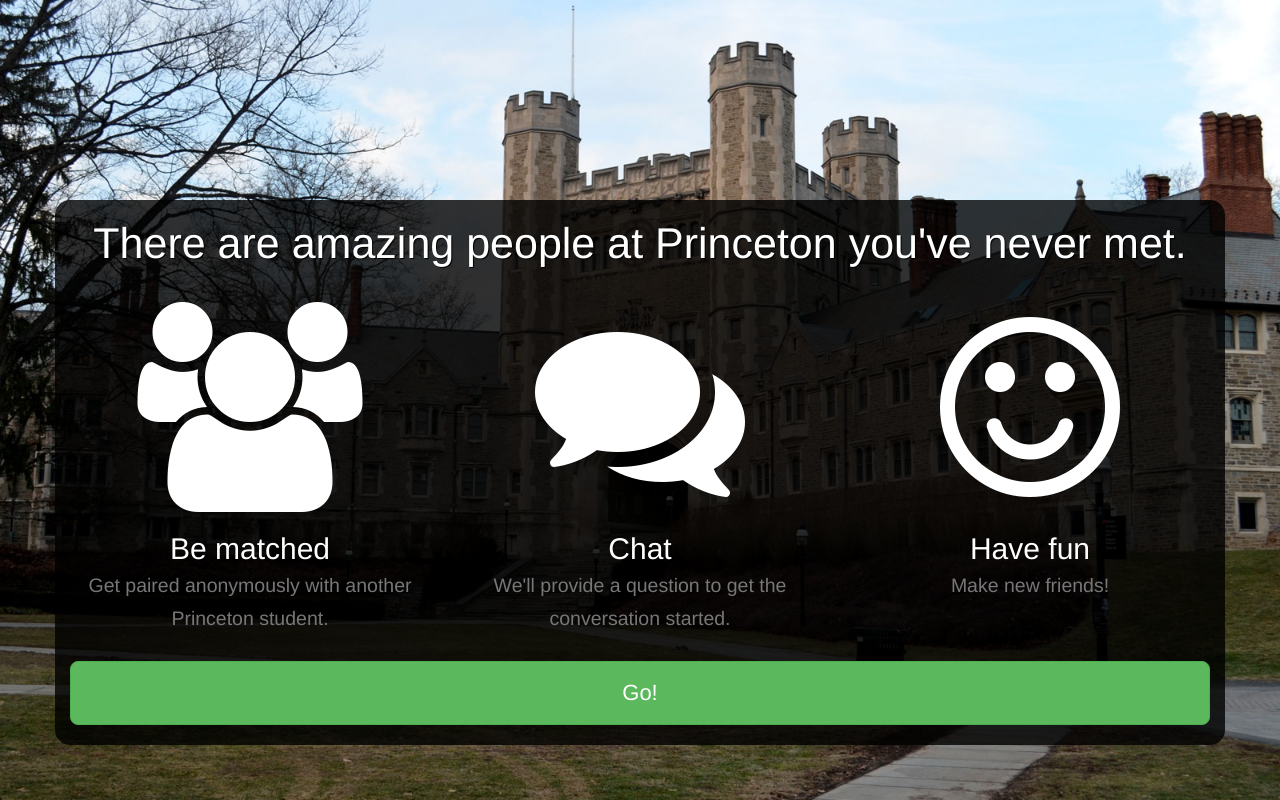
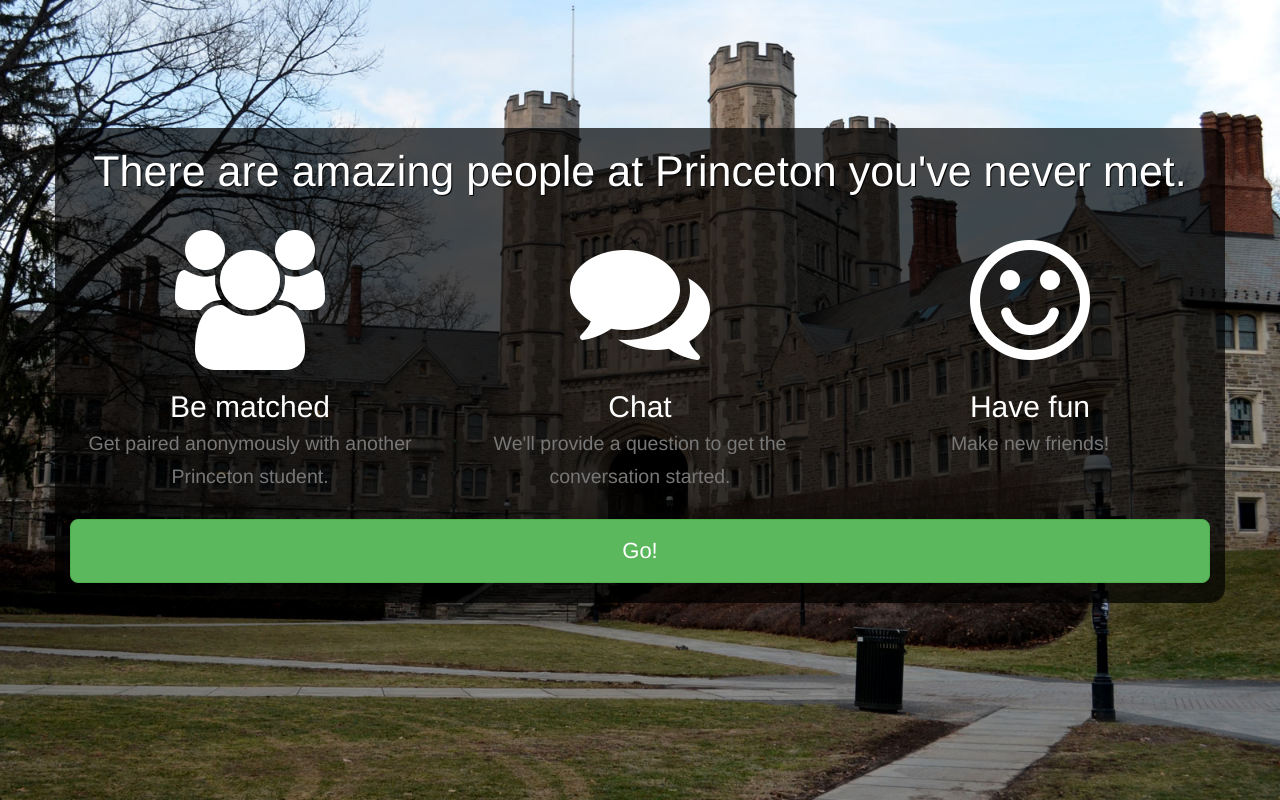
Before and after one commit to dskang/pom-web, a website: page public/index.html in a window 1280 px wide. Drawn offline with nearby package versions, Linux system fonts and the light colour scheme.

Commit message:
set margin top and bottom on container

```diff
--- a/public/css/index.css
+++ b/public/css/index.css
@@ -16,16 +16,18 @@
   }
 
   .container.about {
-    margin-top: 100px;
+    margin-top: 3%;
+    margin-bottom: 3%;
   }
 
   .container.home {
-    margin-top: 200px;
+    margin-top: 10%;
+    margin-bottom: 10%;
   }
 }
 
 .container {
-  background-color: rgba(0, 0, 0, 0.8);
+  background-color: rgba(0, 0, 0, 0.7);
   color: #FFF;
 }
 
@@ -40,7 +42,7 @@
 }
 
 .large-icon {
-  font-size: 15em;
+  font-size: 10em;
 }
 
 .hook {
```
